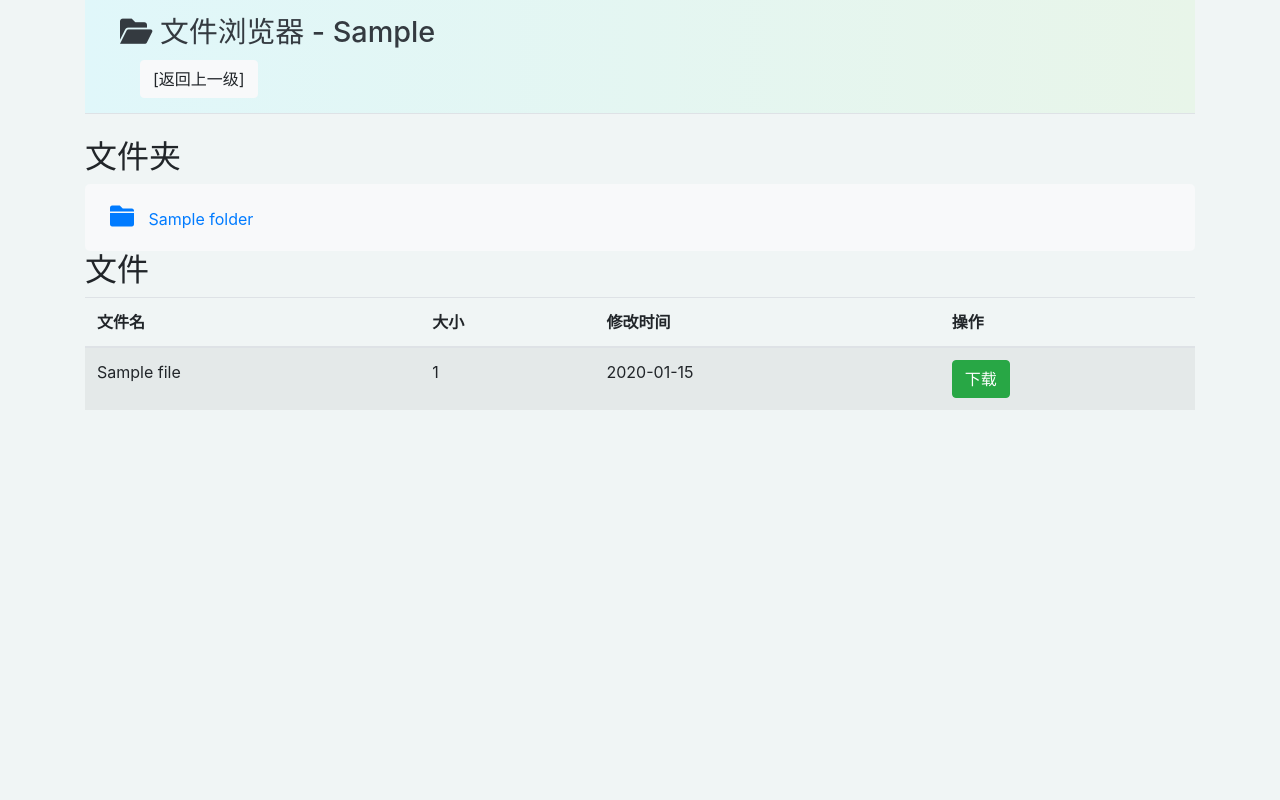
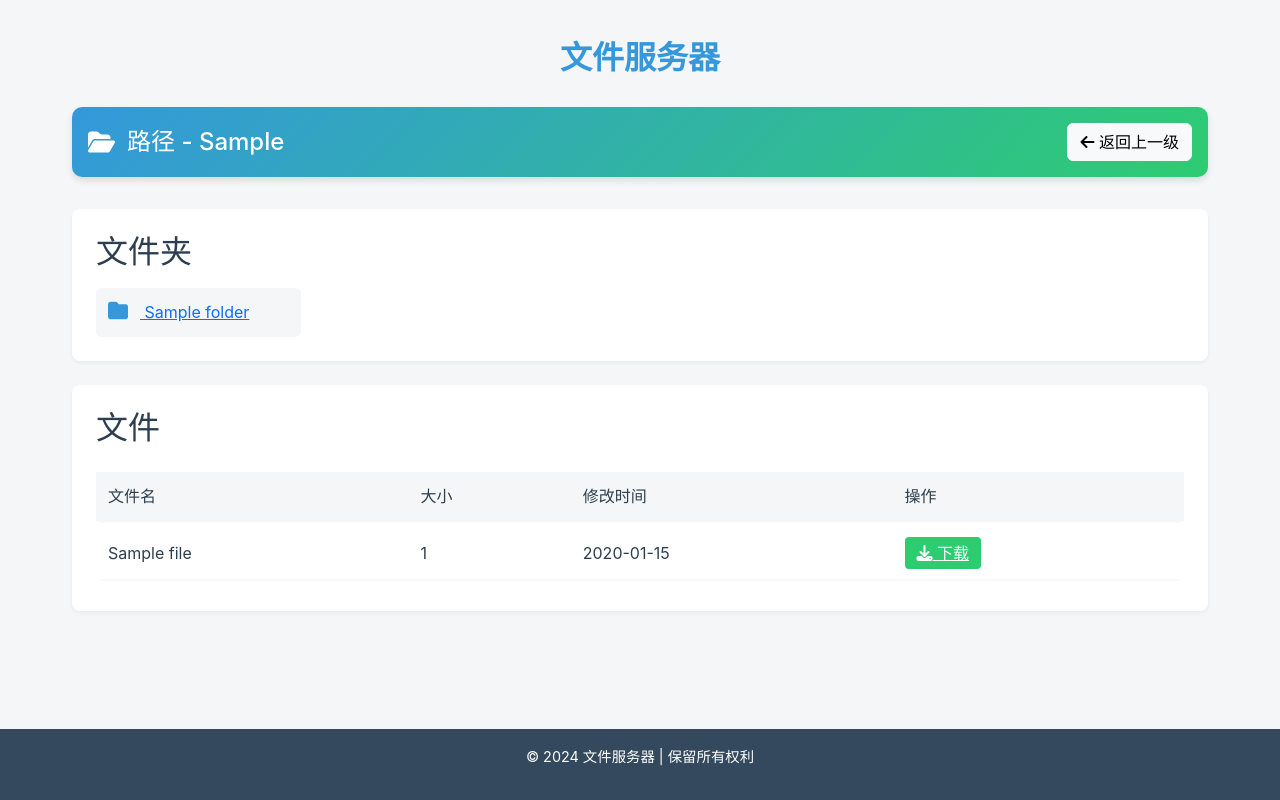
Before and after one commit to hityne/file_server, a Python web app: template templates/file_list.html in a window 1280 px wide. Run offline with Jinja, Linux system fonts and the light colour scheme; the template is opened without the code that fills it: most values are stand-ins (such as "Sample title", 1, 10 or a date in 2020).

Commit message:
update templates 2412022022

```diff
--- a/templates/file_list.html
+++ b/templates/file_list.html
@@ -1,99 +1,210 @@
 <!DOCTYPE html>
-<html>
+<html lang="zh-CN">
 <head>
-  <title>文件浏览器 - {{ current_path }}</title>
     <meta charset="UTF-8">
-  <link rel="stylesheet" href="https://cdn.jsdelivr.net/npm/bootstrap@4.6.2/dist/css/bootstrap.min.css">
-  <link rel="stylesheet" href="https://cdnjs.cloudflare.com/ajax/libs/font-awesome/6.0.0/css/all.min.css" integrity="sha512-9usAa10IRO0HhonpyAIVpjrylPvoDwiPUiKdWk5t3PyolY1cOd4DSE0Ga+ri4AuTroPR5aQvXU9xC6qOPnzFeg==" crossorigin="anonymous" referrerpolicy="no-referrer" />
+    <meta name="viewport" content="width=device-width, initial-scale=1.0">
+    <title>文件服务器 - {{ current_path }}</title>
+    <link rel="stylesheet" href="https://cdn.jsdelivr.net/npm/bootstrap@5.3.0/dist/css/bootstrap.min.css">
+    <link rel="stylesheet" href="https://cdnjs.cloudflare.com/ajax/libs/font-awesome/6.4.0/css/all.min.css">
     <style>
-    body {
-      background-color: #f0f5f5; /* 淡蓝色背景 */
+        :root {
+            --primary-color: #3498db;
+            --secondary-color: #2ecc71;
+            --background-color: #f4f6f7;
+            --text-color: #2c3e50;
+            --footer-bg-color: #34495e;
         }
 
-    .file-icon {
-      font-size: 24px;
-      margin-right: 10px;
+        body {
+            font-family: 'Inter', 'PingFang SC', 'Hiragino Sans GB', 'Microsoft YaHei', sans-serif;
+            background-color: var(--background-color);
+            color: var(--text-color);
+            line-height: 1.6;
+            display: flex;
+            flex-direction: column;
+            min-height: 100vh;
         }
 
-    .header {
-      background: linear-gradient(to right, #e0f7fa, #e8f5e9); /* 淡蓝色到淡绿色的渐变 */
-      border-bottom: 1px solid #dee2e6;
-      padding: 15px 20px;
-      text-align: left;
+        .file-browser-container {
+            max-width: 1200px;
+            width: 100%;
+            margin: 0 auto;
+            padding: 2rem;
+            flex-grow: 1;
         }
 
-    .header h1 {
-      font-size: 1.8rem;
-      margin-bottom: 10px;
-      font-weight: 500;
-      color: #343a40;
+        .page-title {
+            text-align: center;
+            margin-bottom: 1.5rem;
+            font-size: 2rem;
+            color: var(--primary-color);
+            font-weight: 600;
         }
 
-    .header .btn {
-      margin-left: 20px;
+        .file-header {
+            display: flex;
+            justify-content: space-between;
+            align-items: center;
+            margin-bottom: 2rem;
+            padding: 1rem;
+            background: linear-gradient(135deg, var(--primary-color), var(--secondary-color));
+            color: white;
+            border-radius: 10px;
+            box-shadow: 0 4px 6px rgba(0, 0, 0, 0.1);
         }
 
-    .folder-link {
-      color: #007bff;
+        .file-header h1 {
+            margin: 0;
+            font-size: 1.5rem;
+            font-weight: 500;
+            display: flex;
+            align-items: center;
+        }
+
+        .file-header h1 i {
+            margin-right: 0.75rem;
+        }
+
+        .folder-section, .file-section {
+            background-color: white;
+            border-radius: 8px;
+            box-shadow: 0 2px 4px rgba(0, 0, 0, 0.05);
+            padding: 1.5rem;
+            margin-bottom: 1.5rem;
+        }
+
+        .folder-list {
+            display: grid;
+            grid-template-columns: repeat(auto-fill, minmax(200px, 1fr));
+            gap: 1rem;
+        }
+
+        .folder-item {
+            display: flex;
+            align-items: center;
+            padding: 0.75rem;
+            background-color: var(--background-color);
+            border-radius: 6px;
+            transition: background-color 0.3s ease;
+        }
+
+        .folder-item:hover {
+            background-color: #e9ecef;
+        }
+
+        .folder-item i {
+            color: var(--primary-color);
+            margin-right: 0.75rem;
+            font-size: 1.25rem;
+        }
+
+        .file-table {
+            width: 100%;
+            border-collapse: separate;
+            border-spacing: 0 0.5rem;
+        }
+
+        .file-table th {
+            background-color: var(--background-color);
+            color: var(--text-color);
+            font-weight: 500;
+            padding: 0.75rem;
+        }
+
+        .file-table td {
+            background-color: white;
+            padding: 0.75rem;
+            vertical-align: middle;
+        }
+
+        .file-table tr {
+            box-shadow: 0 1px 3px rgba(0, 0, 0, 0.05);
+            border-radius: 6px;
+            overflow: hidden;
         }
 
         .download-btn {
-      background-color: #28a745;
-      border-color: #28a745;
+            background-color: var(--secondary-color);
             color: white;
+            border: none;
+            padding: 0.375rem 0.75rem;
+            border-radius: 4px;
+            transition: background-color 0.3s ease;
         }
 
         .download-btn:hover {
-      background-color: #218838;
-      border-color: #1e7e34;
+            background-color: #27ae60;
         }
 
-    .list-group { /* 文件夹列表样式 */
-      background-color: #f8f9fa; /* 柔和的灰色背景 */
-      border-radius: 5px;
-      padding: 15px;
+        .empty-state {
+            text-align: center;
+            color: #7f8c8d;
+            padding: 2rem;
+            background-color: white;
+            border-radius: 8px;
         }
 
-    .list-group-item {
-      background-color: transparent; /* 透明背景 */
-      border: none;
-      padding: 5px 10px; /* 调整 padding */
+        .site-footer {
+            background-color: var(--footer-bg-color);
+            color: white;
+            padding: 1rem 0;
+            margin-top: 2rem;
         }
 
-    .table-striped tbody tr:nth-of-type(odd) {
-      background-color: rgba(0,0,0,.05);
+        .footer-bottom {
+            text-align: center;
+            font-size: 0.9rem;
+        }
+
+        @media (max-width: 768px) {
+            .file-header {
+                flex-direction: column;
+                align-items: flex-start;
+            }
+
+            .folder-list {
+                grid-template-columns: 1fr;
+            }
         }
     </style>
 </head>
-
 <body>
-  <div class="container">
-    <header class="header mb-4">
-      <div class="container">
-        <h1><i class="fas fa-folder-open"></i> 文件浏览器 - {{ current_path }}</h1>
+    <div class="file-browser-container">
+        <div class="page-title">文件服务器</div>
+        <header class="file-header">
+            <h1>
+                <i class="fas fa-folder-open"></i>
+                路径 - {{ current_path }}
+            </h1>
             {% if current_path %}
-          <a href="{{ url_for('browse_files', path=os.path.dirname(current_path) or '/') }}" class="btn btn-light">[返回上一级]</a>
+                <a href="{{ url_for('browse_files', path=os.path.dirname(current_path) or '/') }}" class="btn btn-light">
+                    <i class="fas fa-arrow-left"></i> 返回上一级
+                </a>
             {% endif %}
-      </div>
         </header>
 
         <main>
             {% if folders %}
-      <h2>文件夹</h2>
-      <ul class="list-group">
+            <section class="folder-section">
+                <h2 class="mb-3">文件夹</h2>
+                <div class="folder-list">
                     {% for folder in folders %}
-          <li class="list-group-item">
-            <a href="{{ url_for('browse_files', path=os.path.relpath(folder.path, app.config['DOWNLOAD_FOLDER']).replace('\\', '/')) }}" class="folder-link">
-              <i class="fas fa-folder file-icon"></i> {{ folder.name }}
+                    <div class="folder-item">
+                        <a href="{{ url_for('browse_files', path=os.path.relpath(folder.path, app.config['DOWNLOAD_FOLDER']).replace('\\', '/')) }}">
+                            <i class="fas fa-folder"></i>
+                            {{ folder.name }}
                         </a>
-          </li>
+                    </div>
                     {% endfor %}
-      </ul>
+                </div>
+            </section>
             {% endif %}
 
             {% if files %}
-      <h2>文件</h2>
-      <table class="table table-striped">
+            <section class="file-section">
+                <h2 class="mb-3">文件</h2>
+                <div class="table-responsive">
+                    <table class="file-table">
                         <thead>
                             <tr>
                                 <th>文件名</th>
@@ -109,18 +220,31 @@
                                 <td>{{ file.size }}</td>
                                 <td>{{ file.mtime }}</td>
                                 <td>
-              <a href="{{ url_for('download_file', filename=os.path.relpath(file.path, app.config['DOWNLOAD_FOLDER']).replace('\\', '/')) }}" class="btn download-btn">下载</a>
+                                    <a href="{{ url_for('download_file', filename=os.path.relpath(file.path, app.config['DOWNLOAD_FOLDER']).replace('\\', '/')) }}" class="download-btn">
+                                        <i class="fas fa-download"></i> 下载
+                                    </a>
                                 </td>
                             </tr>
                             {% endfor %}
                         </tbody>
                     </table>
+                </div>
+            </section>
             {% endif %}
 
             {% if not folders and not files %}
-      <p>目录为空或不可访问</p>
+            <div class="empty-state">
+                <i class="fas fa-folder-open" style="font-size: 3rem; color: #bdc3c7;"></i>
+                <p class="mt-3">目录为空或不可访问</p>
+            </div>
             {% endif %}
         </main>
     </div>
+
+    <footer class="site-footer">
+        <div class="footer-bottom">
+            <p>&copy; 2024 文件服务器 | 保留所有权利</p>
+        </div>
+    </footer>
 </body>
 </html>
```
Also changed, not shown: templates/file_list1.html (added, +126 -0 lines). Lines whose indentation alone changed are shown as unchanged.
